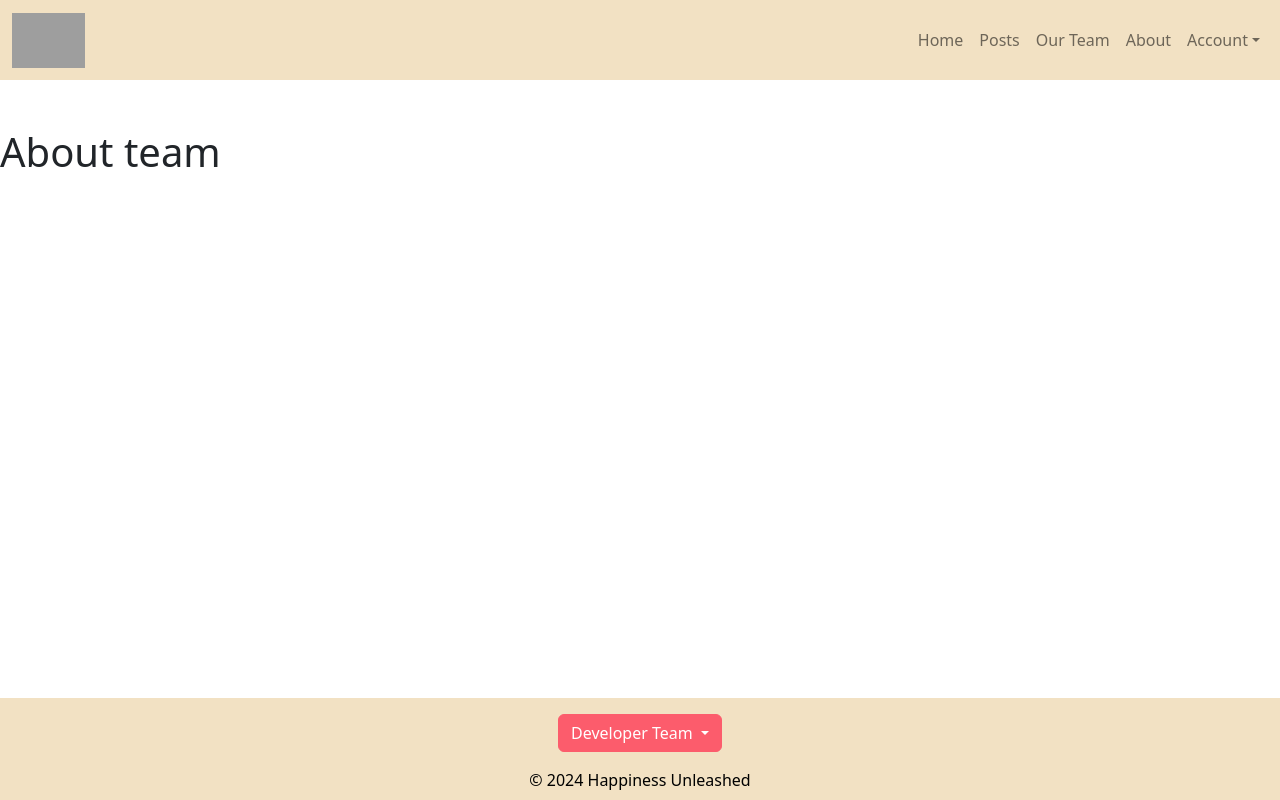
After one commit to stephendawsondev/happiness-unleashed-svelte-ninja, a Django app: page /about/ in a window 1280 px wide. The commit adds this page. Run offline with Django 4.2, Linux system fonts and the light colour scheme; some libraries are stand-ins or nearby versions; grey boxes are pictures that could not be loaded.

Commit message:
Logo change and routing
Update logos to fit the theme

Add links to about and teams page

Add about html, approriate view and url path

```diff
--- /dev/null
+++ b/happiness_app/templates/happiness_app/about.html
@@ -0,0 +1,16 @@
+{% extends "base.html" %}
+{% load static %}
+
+{% block extra_css %}
+{{ block.super }}
+<link rel="stylesheet" href="{% static 'happiness_app/css/style.css' %}">
+{% endblock extra_css %}
+
+{% block content %}
+<section class="py-5" id="our-team-section">
+    <div>
+        <h1>About team</h1>
+    </div>
+
+</section>
+{% endblock %}
--- a/happiness_app/views.py
+++ b/happiness_app/views.py
@@ -25,3 +25,8 @@ def our_team(request):
     """A view to return the our team page."""
 
     return render(request, 'happiness_app/our_team.html')
+
+def about(request):
+    """A view to return the our about page."""
+
+    return render(request, 'happiness_app/about.html')
--- a/happiness_project/urls.py
+++ b/happiness_project/urls.py
@@ -24,8 +24,10 @@ urlpatterns = [
     path('admin/', admin.site.urls),
     path('', index_views.index, name='index'),
     path('our-team/', index_views.our_team, name='our_team'),
+    path('about/', index_views.about, name='about'),
     path('accounts/', include('allauth.urls')),
     path('acts_of_kindness/', include('acts_of_kindness.urls')),
     path('profile/', include('profiles.urls')),
     path('posts/', include('post.urls')),
+
 ]
--- a/templates/base.html
+++ b/templates/base.html
@@ -29,7 +29,7 @@
 
 
   <title>Happiness Unleashed</title>
-  <link rel="icon" type="image/x-icon" href="https://res.cloudinary.com/dyoueyepq/image/upload/v1711235224/kindness/favicon_kcjrq8.ico">
+  <link rel="icon" type="image/x-icon" href="https://res.cloudinary.com/dyoueyepq/image/upload/v1711281121/kindness/favicon_cbmd86.ico">
 </head>
 
 {% comment %} Body {% endcomment %}
@@ -51,7 +51,7 @@
     <nav class="navbar navbar-expand-md">
       <div class="container-fluid navContainer">
         <a class="navbar-brand" href="/">
-          <img class="logo" src="https://res.cloudinary.com/dyoueyepq/image/upload/v1711233905/kindness/HULogo2_oudhxe.png" aria-label="Happiness Unleashed Logo">
+          <img class="logo" src="https://res.cloudinary.com/dyoueyepq/image/upload/v1711281148/kindness/HULogo5_ekqr0j.png" aria-label="Happiness Unleashed Logo">
         </a>
         <button class="navbar-toggler" type="button" data-bs-toggle="collapse" data-bs-target="#navbarSupportedContent"
           aria-controls="navbarSupportedContent" aria-expanded="false" aria-label="Toggle navigation">
@@ -61,6 +61,8 @@
           <ul class="navbar-nav ms-auto mb-2 mb-lg-0 justify-content-start" style="right:0">
             <li class="nav-item"><a class="nav-link" href="/">Home</a></li>
             <li class="nav-item"><a class="nav-link" href="/posts">Posts</a></li>
+            <li class="nav-item"><a class="nav-link" href="/our-team">Our Team</a></li>
+            <li class="nav-item"><a class="nav-link" href="/about">About</a></li>
             <li class="nav-item dropdown">
               <a class="nav-link dropdown-toggle" id="navbarDropdownAccount" href="#" role="button"
                 data-bs-toggle="dropdown" aria-expanded="false">Account</a>
```
